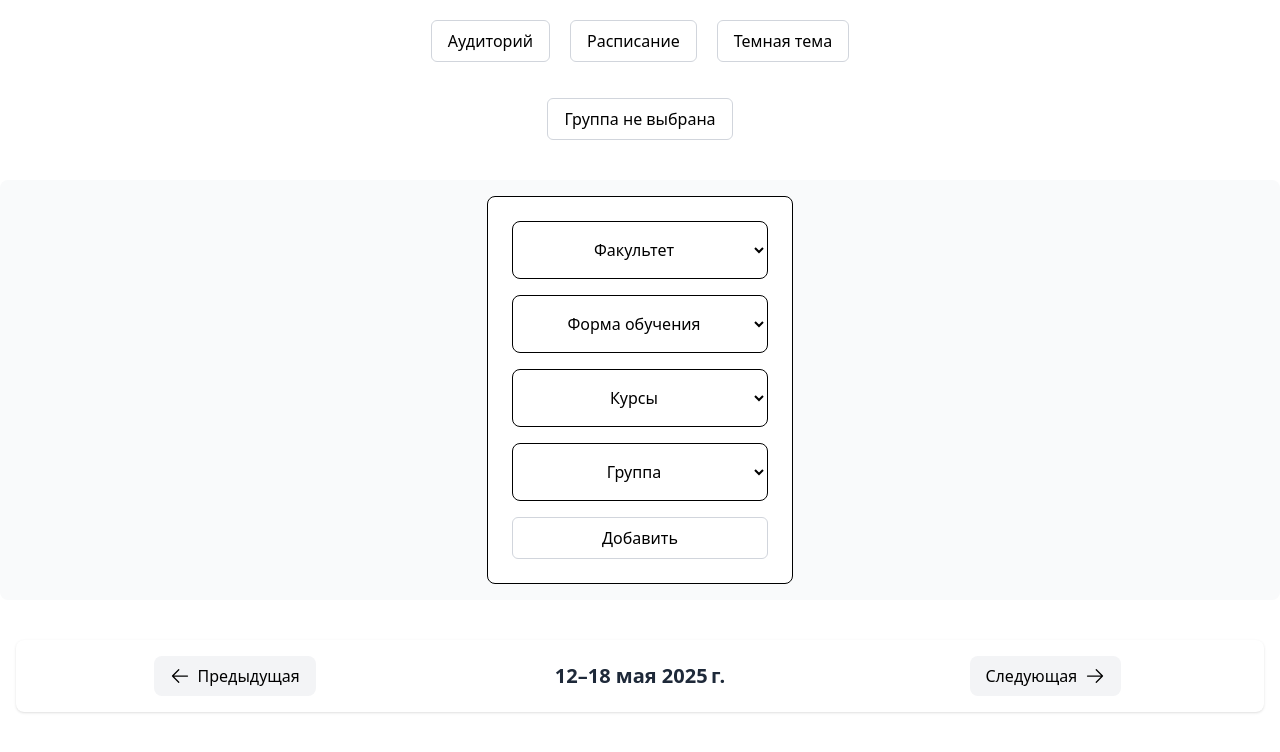
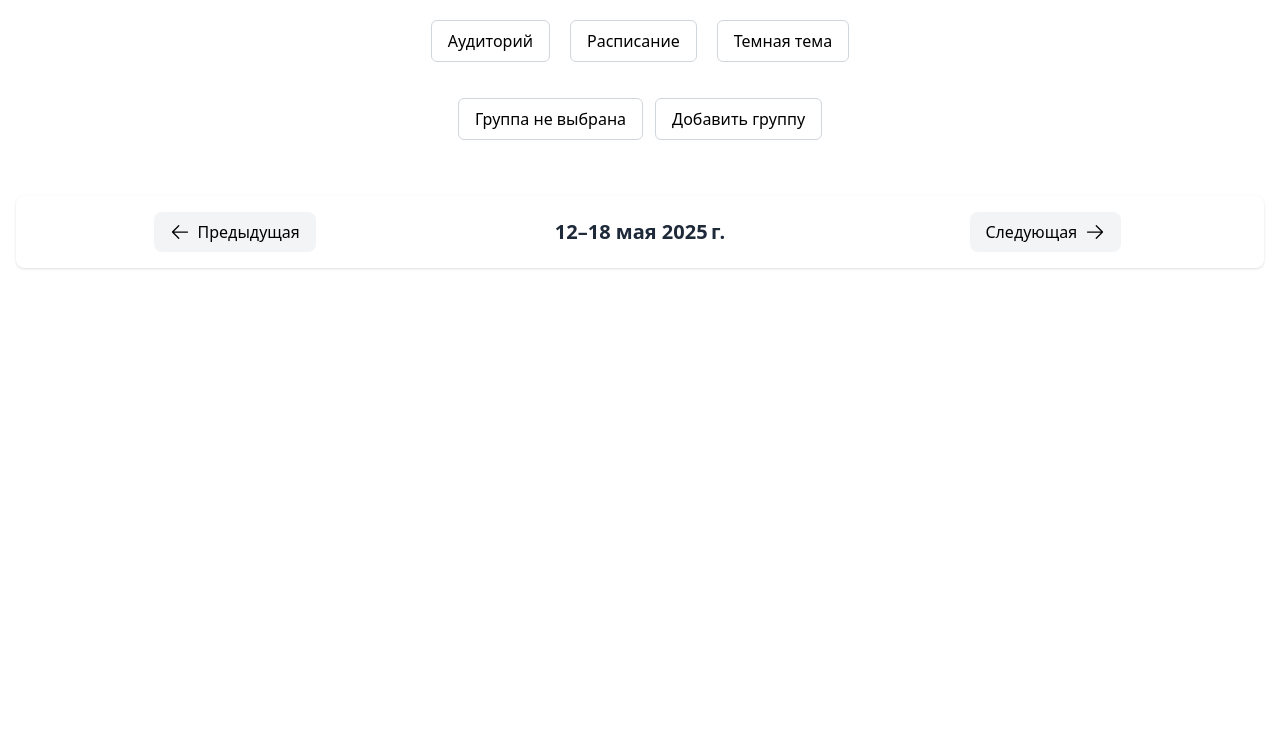
Before and after one commit to Nadoedatel/MITSO-Free-Classrooms-TS, a Vue app: page /schedule in a window 1280 px wide. Shown: the top 752 px of the page. Built offline with nearby package versions, Linux system fonts and the light colour scheme.

Commit message:
Удалил лишние логотипы Добавил возможность скрытия селектора выбора группы Добавил кнопку добалвние группы

```diff
--- a/src/components/Schedule/GroupData.vue
+++ b/src/components/Schedule/GroupData.vue
@@ -1,6 +1,7 @@
 <script setup>
 import useLoadSchedule from "@/composable/ScheduleSelect/loadSchedule";
 import { useStorage } from "@vueuse/core";
+import AppButton from "../UI/AppButton.vue";
 
 const defaultGroup = {
   faculty: "",
@@ -16,8 +17,13 @@ const props = defineProps({
 const userGroups = useStorage("userGroup", defaultGroup);
 const { group } = useLoadSchedule();
 
-const emit = defineEmits(["update-show-schedule"]);
+
+const emit = defineEmits(["update-show-schedule", "update-show-selector"]);
 emit("update-show-schedule", true);
+
+const updateShowSelector = () => {
+  emit("update-show-selector", true)
+}
 </script>
 
 <template>
@@ -28,5 +34,8 @@ emit("update-show-schedule", true);
     >
       {{ userGroups.Group || "Группа не выбрана" }}
     </div>
+    <AppButton v-if="group" @click="updateShowSelector">
+      Добавить группу
+    </AppButton>
   </div>
 </template>
--- a/src/components/Schedule/ScheduleSelector.vue
+++ b/src/components/Schedule/ScheduleSelector.vue
@@ -16,11 +16,12 @@ const { handleFormSelect } = useLoadCourse();
 const { handleCourseSelect } = useLoadGroup();
 const { handleGroupSelect } = useLoadSchedule();
 const { saveUserGroup } = useSaveUserGroup();
-const emit = defineEmits(["update-show-schedule", "correct-group"]);
+const emit = defineEmits(["update-show-schedule", "correct-group", "update-show-selector"]);
 const handleSave = () => {
   const result = saveUserGroup();
   emit("correct-group", result.groupName);
   emit("update-show-schedule", true);
+  emit("update-show-selector", false)
 };
 const isLoading = ref(false);
 
--- a/src/views/ScheduleView.vue
+++ b/src/views/ScheduleView.vue
@@ -7,6 +7,7 @@
 
   const scheduleGroup = useScheduleCorrectStore();
   const showSchedule = ref(false);
+  const showSelectorGroup = ref(false)
   const correctGroup = ref("");
 </script>
 
@@ -16,11 +17,14 @@
       class="dark:bg-[#2f2f2f] dark:text-white"
       :correctGroup="correctGroup"
       @update-show-schedule="(value) => (showSchedule = value)"
+      @update-show-selector="(value) => (showSelectorGroup = value)"
     ></GroupData>
     <ScheduleSelector
       class="dark:bg-[#2f2f2f] dark:text-white"
+      v-if="showSelectorGroup"
       @correct-group="(value) => (correctGroup = value)"
       @update-show-schedule="(value) => (showSchedule = value)"
+      @update-show-selector="(value) => (showSelectorGroup = value)"
     ></ScheduleSelector>
     <ScheduleList
       class="dark:bg-[#2f2f2f] dark:text-white"
```
Also changed, not shown: public/icons/apple-touch-icon.png (deleted), public/icons/auditoriya_logo_512.png (deleted), public/manifest.json.
